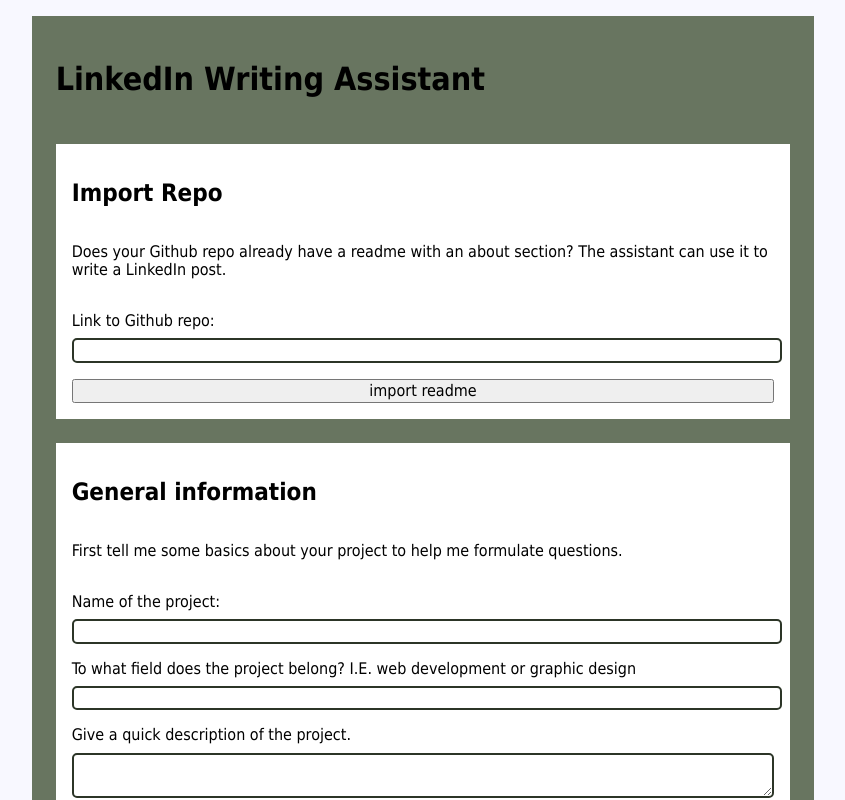
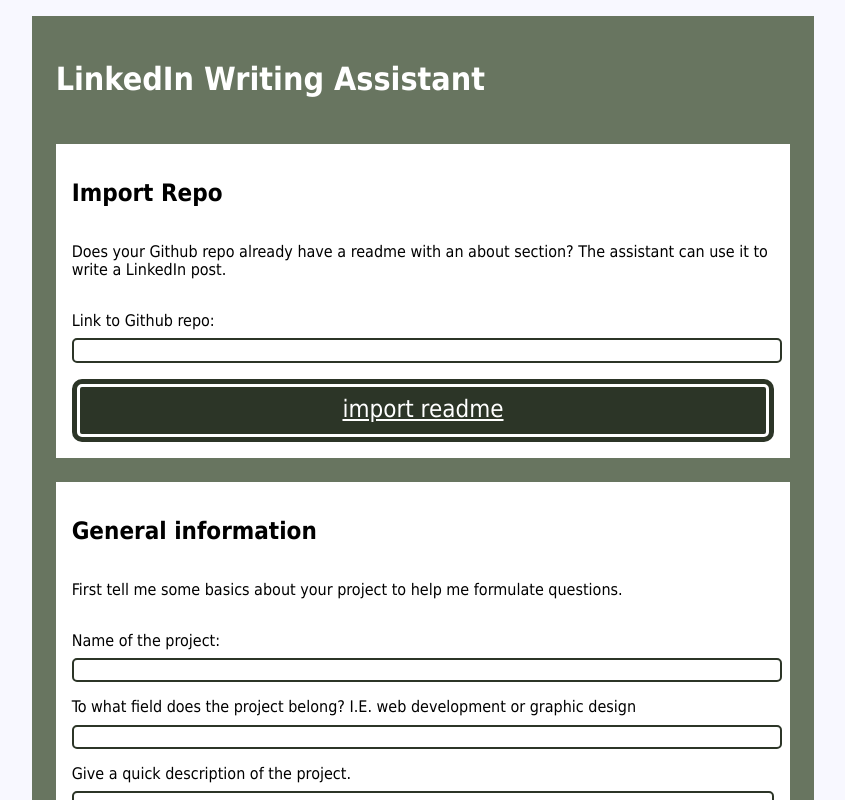
Before and after one commit to TortleTurtle/LinkedIn-Writing-Assistant, a Vue app in the folder Client/: page / in a window 1280 px wide. Shown: the top 800 px of the page, without its empty margins (217-1062 px from the left). Built offline with nearby package versions, Linux system fonts and the light colour scheme.

Commit message:
Buttons now get disabled when submitting. Added styling for buttons.

```diff
--- a/Client/index.html
+++ b/Client/index.html
@@ -4,7 +4,7 @@
     <meta charset="UTF-8">
     <link rel="icon" href="/favicon.ico">
     <meta name="viewport" content="width=device-width, initial-scale=1.0">
-    <title>Vite App</title>
+    <title>LinkedIn Writing Assistant</title>
   </head>
   <body>
     <div id="app"></div>
--- a/Client/src/assets/ImportReadme.vue
+++ b/Client/src/assets/ImportReadme.vue
@@ -2,9 +2,12 @@
 import {ref} from "vue";
 
 const repoUrl = ref("");
+const isLoading = ref(false);
 const form = defineModel("form");
 
 const importReadme = async () => {
+  isLoading.value = true;
+  try {
     //Using the node url object to grab the path from the url.
     const url = new URL(repoUrl.value);
 
@@ -21,6 +24,10 @@
     form.value.name = data.name;
     form.value.field = data.field;
     form.value.about = data.about;
+  } catch (e) {
+    console.error(e);
+  }
+  isLoading.value = false;
 }
 </script>
 
@@ -30,7 +37,7 @@
   <p>Does your Github repo already have a readme with an about section? The assistant can use it to write a LinkedIn post.</p>
   <label for="repoUrl">Link to Github repo:</label>
   <input id="repoUrl" type="url" v-model="repoUrl">
-  <button ref="importReadme" @click="importReadme">import readme</button>
+  <button ref="importReadme" :disabled="isLoading" @click="importReadme">import readme</button>
 </div>
 </template>
 
--- a/Client/src/assets/Questionnaire.vue
+++ b/Client/src/assets/Questionnaire.vue
@@ -7,8 +7,11 @@
 const linkedInPost = defineModel('linkedInPost');
 const fetchedQuestionnaire = ref(false);
 
+const isLoading = ref(false);
+
 const fetchAndParseQuestionnaire = async () => {
-  console.log("fetching")
+  //set isLoading to true to disable button.
+  isLoading.value = true;
   const res = await fetch(`${import.meta.env.VITE_API_URL}questions?`, {
     method: "POST",
     headers: {
@@ -18,18 +21,19 @@
   });
   const data = await res.json();
 
-  console.log("transforming");
   //Transforms the array of questions into an array of objects [{question: ..., answer: ""}]
   const parsedData = {};
   for (const key in data) {
     parsedData[key] = data[key].map(question => ({question: question, answer: "" }));
   }
   form.value.questionnaire = parsedData;
-  fetchedQuestionnaire.value = true
+
+  isLoading.value = false; //enable submit buttons.
+  fetchedQuestionnaire.value = true; //render questionnaire.
 }
 
 const postQuestionnaire = async () => {
-  console.log("posting");
+  isLoading.value = true;
   const res = await fetch(`${import.meta.env.VITE_API_URL}writePost`, {
     method: "POST",
     headers: {
@@ -39,9 +43,9 @@
   });
 
   const data = await res.json();
-  console.log(data);
   linkedInPost.value.content = data.post;
   linkedInPost.value.generatedPost = true;
+  isLoading.value = false;
 }
 </script>
 <template>
@@ -69,11 +73,15 @@
         <input :id="`${category}.${index}`" v-model="item.answer" type="text"/>
       </div>
     </div>
-    <button v-if="fetchedQuestionnaire" @click="postQuestionnaire">Generate Post</button>
+    <button v-if="fetchedQuestionnaire" :disabled="isLoading" @click="postQuestionnaire">Generate Post</button>
   </section>
 </template>
 <style scoped>
+h1 {
+  color: var(--white);
+}
 textarea {
+  height: 10rem;
   margin-top: 0.5rem;
   border: 2px solid var(--dark-green);
   border-radius: 5px;
--- a/Client/src/assets/main.css
+++ b/Client/src/assets/main.css
@@ -55,3 +55,22 @@
 label, button {
   margin-top: 1rem;
 }
+
+button {
+  padding: 1ch;
+  border: 4px solid;
+  border-radius: 10px;
+  outline: var(--white) solid 3px;
+  outline-offset: -8px;
+  font-size: 1.5rem;
+  text-decoration: underline;
+
+  color: var(--white);
+  border-color: var(--dark-green);
+  background: var(--dark-green);
+}
+button:hover, button:disabled {
+  cursor: pointer;
+  border-color: var(--light-green);
+  background: var(--light-green);
+}
```
Also changed, not shown: 1 other file (tests, documents, lock files or other folders). Lines whose indentation alone changed are shown as unchanged.
